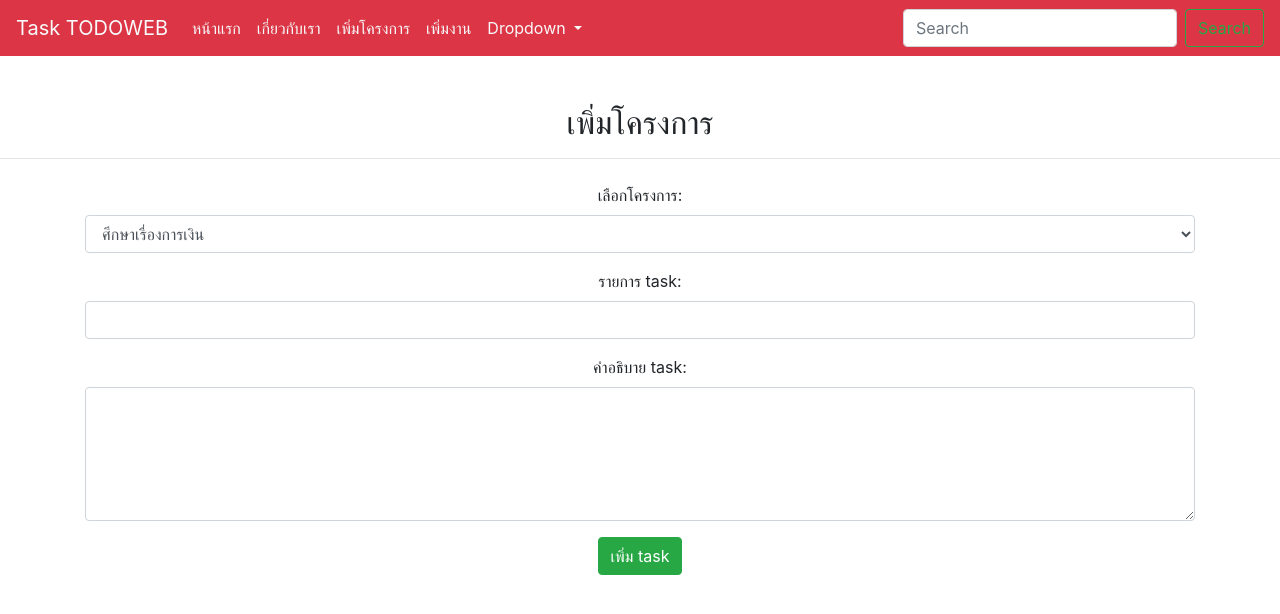
After one commit to aofwittawat/todoweb, a Django app: page /addtask in a window 1280 px wide. The commit adds this page. Shown: the top 614 px of the page. Run offline with Django 3.2, Linux system fonts and the light colour scheme; data comes from the database, SQL or seed files in the repository; both versions use the stored data as it was after the commit; some libraries are stand-ins or nearby versions.

Commit message:
add task

```diff
--- a/todoweb/task/models.py
+++ b/todoweb/task/models.py
@@ -1,4 +1,5 @@
 from django.db import models
+from django.contrib.auth.models import User
 
 # Create your models here.
 
@@ -12,6 +13,8 @@ class Project(models.Model):
 
 
 class Alltask(models.Model):
+    user = models.ForeignKey(
+        User, on_delete=models.CASCADE, null=True, blank=True)
     project = models.ForeignKey(Project, on_delete=models.CASCADE)
     task_name = models.CharField(max_length=100)
     task_desc = models.TextField(null=True, blank=True)
--- /dev/null
+++ b/todoweb/task/templates/task/addtask.html
@@ -0,0 +1,40 @@
+{% extends 'task/layout.html' %}
+{% block title %}
+    <title>ToDoWeb | ลงทะเบียน</title>
+{% endblock title %}
+
+{% block content %}
+    <center>
+        {% if alert %}
+        <p>>>>>{{alert}}<<<<<</p>
+      {% endif %}
+      <h2 class="mt-5">เพิ่มโครงการ</h2>
+      <hr>
+        <div class="container mt-4 ">
+            <form method="POST">
+              {% csrf_token %}
+
+                <div class="form-group">
+                    <label for="projectid">เลือกโครงการ:</label>
+                    <select class="form-control" id="projectid" name="projectid">
+                        {% for pj in allproject%}
+                      <option value ={{pj.id}}>{{pj.project_name}}</option>
+                        {% endfor %}
+                    </select>
+                </div>
+                <div class="form-group">
+                  <label for="task_name">รายการ task:</label>
+                  <input type="text" class="form-control" id="task_name" name="task_name">
+                </div>
+
+                <div class="form-group">
+                  <label for="task_desc">คำอธิบาย task:</label>
+                  <textarea class="form-control" rows="5" id="task_desc" name="task_desc"></textarea>
+                </div>
+
+                <button type="submit" class="btn btn-success">เพิ่ม task</button>
+              </form>
+
+        </div>
+    </center>
+{% endblock %}
--- a/todoweb/task/templates/task/layout.html
+++ b/todoweb/task/templates/task/layout.html
@@ -4,11 +4,13 @@
     <meta charset="UTF-8">
     <meta http-equiv="X-UA-Compatible" content="IE=edge">
     <meta name="viewport" content="width=device-width, initial-scale=1.0">
+    {% block title %}
     <title>ToDoWeb | Task</title>
+    {% endblock title %}
     <link rel="stylesheet" href="https://stackpath.bootstrapcdn.com/bootstrap/4.4.1/css/bootstrap.min.css" integrity="sha384-Vkoo8x4CGsO3+Hhxv8T/Q5PaXtkKtu6ug5TOeNV6gBiFeWPGFN9MuhOf23Q9Ifjh" crossorigin="anonymous">
 </head>
 <body>
-
+    {% include 'navbar.html' %}
     {% block content %}
 
     {% endblock %}
--- /dev/null
+++ b/todoweb/task/templates/task/navbar.html
@@ -0,0 +1,39 @@
+<nav class="navbar navbar-expand-lg navbar-light bg-danger">
+    <a class="navbar-brand text-light" href="#">Task TODOWEB</a>
+    <button class="navbar-toggler" type="button" data-toggle="collapse" data-target="#navbarSupportedContent" aria-controls="navbarSupportedContent" aria-expanded="false" aria-label="Toggle navigation">
+      <span class="navbar-toggler-icon"></span>
+    </button>
+
+    <div class="collapse navbar-collapse" id="navbarSupportedContent">
+      <ul class="navbar-nav mr-auto">
+        <li class="nav-item active ">
+          <a class="nav-link text-light" href="{% url 'home' %}">หน้าแรก<span class="sr-only">(current)</span></a>
+        </li>
+        <li class="nav-item">
+          <a class="nav-link text-light" href="{% url 'about' %}">เกี่ยวกับเรา</a>
+        </li>
+        <li class="nav-item">
+          <a class="nav-link text-light" href="{% url 'addproject' %}">เพิ่มโครงการ</a>
+        </li>
+        <li class="nav-item">
+          <a class="nav-link text-light" href="{% url 'addtask' %}">เพิ่มงาน</a>
+        </li>
+        <li class="nav-item dropdown">
+          <a class="nav-link dropdown-toggle text-light" href="#" id="navbarDropdown" role="button" data-toggle="dropdown" aria-haspopup="true" aria-expanded="false">
+            Dropdown
+          </a>
+          <div class="dropdown-menu" aria-labelledby="navbarDropdown">
+            <a class="dropdown-item" href="#">Action</a>
+            <a class="dropdown-item" href="#">Another action</a>
+            <div class="dropdown-divider"></div>
+            <a class="dropdown-item" href="#">Something else here</a>
+          </div>
+        </li>
+
+      </ul>
+      <form class="form-inline my-2 my-lg-0">
+        <input class="form-control mr-sm-2" type="search" placeholder="Search" aria-label="Search">
+        <button class="btn btn-outline-success my-2 my-sm-0" type="submit">Search</button>
+      </form>
+    </div>
+  </nav>
--- a/todoweb/task/urls.py
+++ b/todoweb/task/urls.py
@@ -1,6 +1,9 @@
 from django.urls import path, include
-from .views import Home
+from .views import *
 
 urlpatterns = [
-    path('', Home),
+    path('', Home, name='home'),
+    path('about', About, name='about'),
+    path('addproject', Addproject, name='addproject'),
+    path('addtask', Addtask, name='addtask'),
 ]
--- a/todoweb/task/views.py
+++ b/todoweb/task/views.py
@@ -7,12 +7,13 @@ def Home(request):
     myproject = 'เตรียมตัวไปต่างประเทศ'
 
     # projectlist = ['ศึกษาเรื่องการเงิน','ศึกษาเรื่องการเขียนโปรแกรม','ฝึกเขียนเวปไซค์','ซื้อรถใหม่']
-    projectlist = Project.objects.all()
+    projectlist = Project.objects.all().order_by('id').reverse()
     # ใน projectlist เป็น Query set จะหาค่าข้างในต้องแตกออกมาก่อน
     for pj in projectlist:
         task_in_pj = Alltask.objects.filter(project=pj)
         # ทำให้เป็น dict โดยการ add ทีละตัว
         pj.alltask = task_in_pj
+        # เช็ค pj.alltask
         # print(pj.alltask)
 
     context = {'myproject': myproject, 'projectlist': projectlist}
@@ -21,3 +22,47 @@ def Home(request):
 
 def Contact(request):
     return HttpResponse('<h1>TEL : 080-244-5777</h1>')
+
+
+def About(request):
+    return render(request, 'about.html')
+
+
+def Addproject(request):
+    context = {}
+    if request.method == "POST":
+        data = request.POST.copy()
+        # print('DATA', data)
+        project_name = data.get('project_name')
+        project_desc = data.get('project_desc')
+
+        newprofect = Project()
+        newprofect.project_name = project_name
+        newprofect.project_desc = project_desc
+        newprofect.save()
+        context['alert'] = 'บันทึกข้อมูลเรียบร้อยแล้ว'
+
+    return render(request, 'addproject.html', context)
+
+
+def Addtask(request):
+    context = {}
+    allproject = Project.objects.all()
+    context['allproject'] = allproject
+    if request.method == "POST":
+        data = request.POST.copy()
+        # print('DATA', data)
+        projectid = data.get('projectid')
+        # เอา projectid ใสหาชื่อ project ใน model เพราะ task ผูกค่ากับ project อยู่
+        project = Project.objects.get(id=int(projectid))
+        task_name = data.get('task_name')
+        task_desc = data.get('task_desc')
+
+        newtask = Alltask()
+        newtask.project = project
+        newtask.task_name = task_name
+        newtask.task_desc = task_desc
+        newtask.save()
+        context['alert'] = 'บันทึกข้อมูลเรียบร้อยแล้ว'
+
+    return render(request, 'addtask.html', context)
```
Also changed, not shown: todoweb/task/admin.py (+6 -1 lines), todoweb/task/templates/task/about.html (added, +15 -0 lines), todoweb/task/templates/task/addproject.html (added, +31 -0 lines), todoweb/db.sqlite3, todoweb/task/migrations/0003_alltask_user.py (added).
